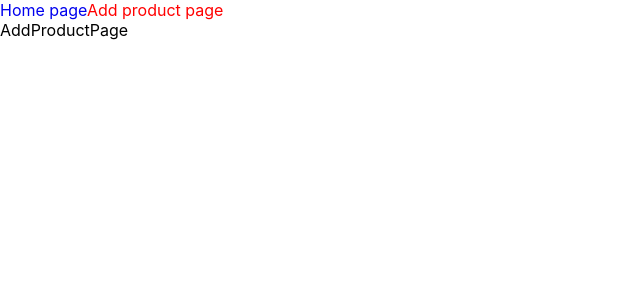
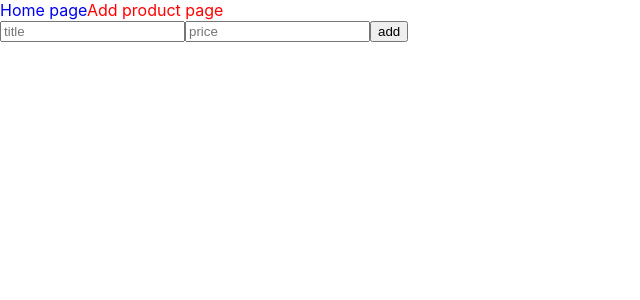
Before and after one commit to daniarabykeev/fortrain, a React (Create React App) app: page /add in a window 1280 px wide. Shown: the top 300 px of the page, without its empty margins (0-640 px from the left). Built offline with nearby package versions, Linux system fonts and the light colour scheme.

Commit message:
fix: change AddProductPage

```diff
--- a/db.json
+++ b/db.json
@@ -4,6 +4,11 @@
       "title": "w",
       "price": "555",
       "id": 1
+    },
+    {
+      "title": "hgfd",
+      "price": "543",
+      "id": 2
     }
   ]
 }
--- a/src/pages/AddProductPage.jsx
+++ b/src/pages/AddProductPage.jsx
@@ -1,7 +1,62 @@
-import React from "react";
+import React, { useContext, useState } from "react";
+import { productsContext } from "../contexts/ProductsContext";
+import { useNavigate } from "react-router-dom";
+
+const initialState = {
+  title: "",
+  price: "",
+};
 
 function AddProductPage() {
-  return <div>AddProductPage</div>;
+  const { addProduct } = useContext(productsContext);
+  const navigate = useNavigate();
+  const [product, setProduct] = useState(initialState);
+
+  function handleSubmit(e) {
+    e.preventDefault();
+    addProduct(product);
+    setProduct(initialState);
+    navigate("/");
+  }
+
+  function handleChange(e) {
+    let obj = {
+      ...product,
+      [e.target.name]: e.target.value,
+    };
+    setProduct(obj);
+  }
+
+  return (
+    <div>
+      <form
+        action=""
+        onSubmit={(e) => {
+          handleSubmit(e);
+        }}
+      >
+        <input
+          type="text"
+          placeholder="title"
+          name="title"
+          value={product.title}
+          onChange={(e) => {
+            handleChange(e);
+          }}
+        />
+        <input
+          type="text"
+          placeholder="price"
+          name="price"
+          value={product.price}
+          onChange={(e) => {
+            handleChange(e);
+          }}
+        />
+        <button>add</button>
+      </form>
+    </div>
+  );
 }
 
 export default AddProductPage;
```
